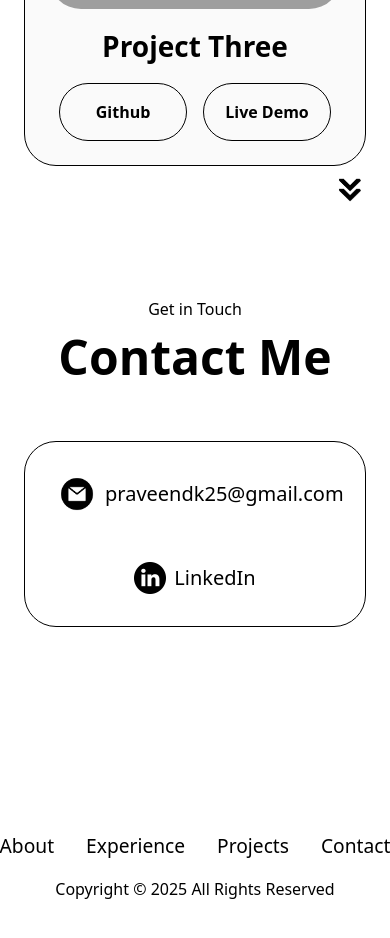
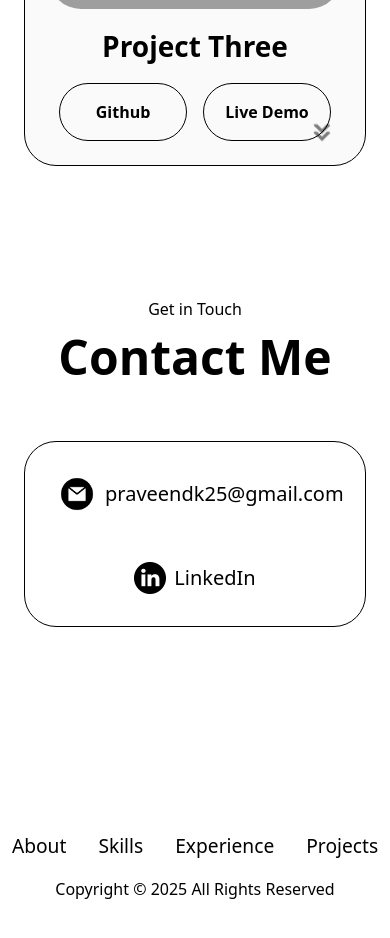
Before and after one commit to PraveenDKatti/my-work, a React (Vite) app: page / in a window 390 px wide. Shown: the part 5420-6358 px from the top of the page. Built offline with nearby package versions, Linux system fonts and the light colour scheme; grey boxes are pictures that could not be loaded.

Commit message:
added anchor for contact in mobile menu, fixed app.jsx bg gradients blocking click events

```diff
--- a/src/App.jsx
+++ b/src/App.jsx
@@ -15,8 +15,8 @@ function App() {
         and adds consistent padding on mobile/desktop.
       */}
       {/* Background Decor (Optional specific circles) */}
-      <div className="absolute -top-20 -left-20 w-72 h-72 bg-gray-200 rounded-full mix-blend-multiply filter blur-xl opacity-70 animate-blob"></div>
-      <div className="absolute top-0 right-4 w-72 h-72 bg-gray-200 rounded-full mix-blend-multiply filter blur-xl opacity-70 animate-blob animation-delay-2000"></div>
+      <div aria-hidden="true" className="absolute -top-20 -left-20 w-72 h-72 bg-gray-200 rounded-full mix-blend-multiply filter blur-xl opacity-70 pointer-events-none"></div>
+      <div aria-hidden="true" className="absolute top-0 right-4 w-72 h-72 bg-gray-200 rounded-full mix-blend-multiply filter blur-xl opacity-70 pointer-events-none"></div>
 
       <div className="mx-auto max-w-[1400px] px-6 sm:px-12 lg:px-28">
 
--- a/src/components/Footer.jsx
+++ b/src/components/Footer.jsx
@@ -1,9 +1,9 @@
 const Footer = () => {
   const navLinks = [
     { href: "#about", text: "About" },
+    { href: "#skills", text: "Skills" },
     { href: "#experience", text: "Experience" },
-    { href: "#projects", text: "Projects" },
-    { href: "#contact", text: "Contact" },
+    { href: "#projects", text: "Projects" }
   ];
 
   return (
--- a/src/components/Navbar.jsx
+++ b/src/components/Navbar.jsx
@@ -34,7 +34,9 @@ const Navbar = () => {
           ))}
           {/* specialized CTA button in nav */}
           <li>
-            <a href="#contact" className="px-6 py-2 bg-black text-white rounded-full font-medium hover:bg-gray-800 transition-all">
+            <a
+              href="#contact"
+              className="px-6 py-2 bg-black text-white rounded-full font-medium hover:bg-gray-800 transition-all">
               Let's Talk
             </a>
           </li>
@@ -50,7 +52,7 @@ const Navbar = () => {
         </div>
 
         {/* MOBILE MENU OVERLAY */}
-        <div className={`absolute z-40 inset-0 bg-white flex flex-col items-center justify-center transition-transform duration-300 ${menuOpen ? "translate-x-0" : "translate-x-full"} ${menuOpen ? "block" : "hidden"}`}>
+        <div className={`lg:hidden absolute z-40 inset-0 bg-white flex flex-col items-center justify-center transition-transform duration-300 ${menuOpen ? "translate-x-0" : "translate-x-full"} ${menuOpen ? "block" : "hidden"}`}>
           <ul className="text-center space-y-8">
             {navLinks.map((link) => (
               <li key={link.text}>
@@ -63,6 +65,11 @@ const Navbar = () => {
                 </a>
               </li>
             ))}
+            <li>
+              <a href="#contact" className="text-3xl font-bold text-gray-800 hover:text-gray-500">
+                Let's Talk
+              </a>
+            </li>
           </ul>
         </div>
       </div>
--- a/src/components/Projects.jsx
+++ b/src/components/Projects.jsx
@@ -15,7 +15,7 @@ const Projects = () => {
   ];
 
   return (
-    <section id="projects" className="relative h-fit">
+    <section id="projects" className="relative max-w-7xl mx-auto h-fit">
       <p className="text-center text-gray">Browse My Recent</p>
       <h1 className="text-[3rem] font-bold text-center mb-12">Projects</h1>
 
@@ -45,7 +45,12 @@ const Projects = () => {
           </div>
         ))}
       </div>
-      <img src="./assets/arrow.png" alt="Arrow" className="absolute right-0 -bottom-10 h-8 cursor-pointer" onClick={() => window.location.href = './#contact'} />
+      <div
+        className="absolute right-8 bottom-4 animate-bounce cursor-pointer opacity-50 hover:opacity-100"
+        onClick={() => window.location.href = './#contact'}
+      >
+         <img src="./assets/arrow.png" alt="Scroll Down" className="h-6 w-6" />
+      </div>
     </section>
   );
 };
```
